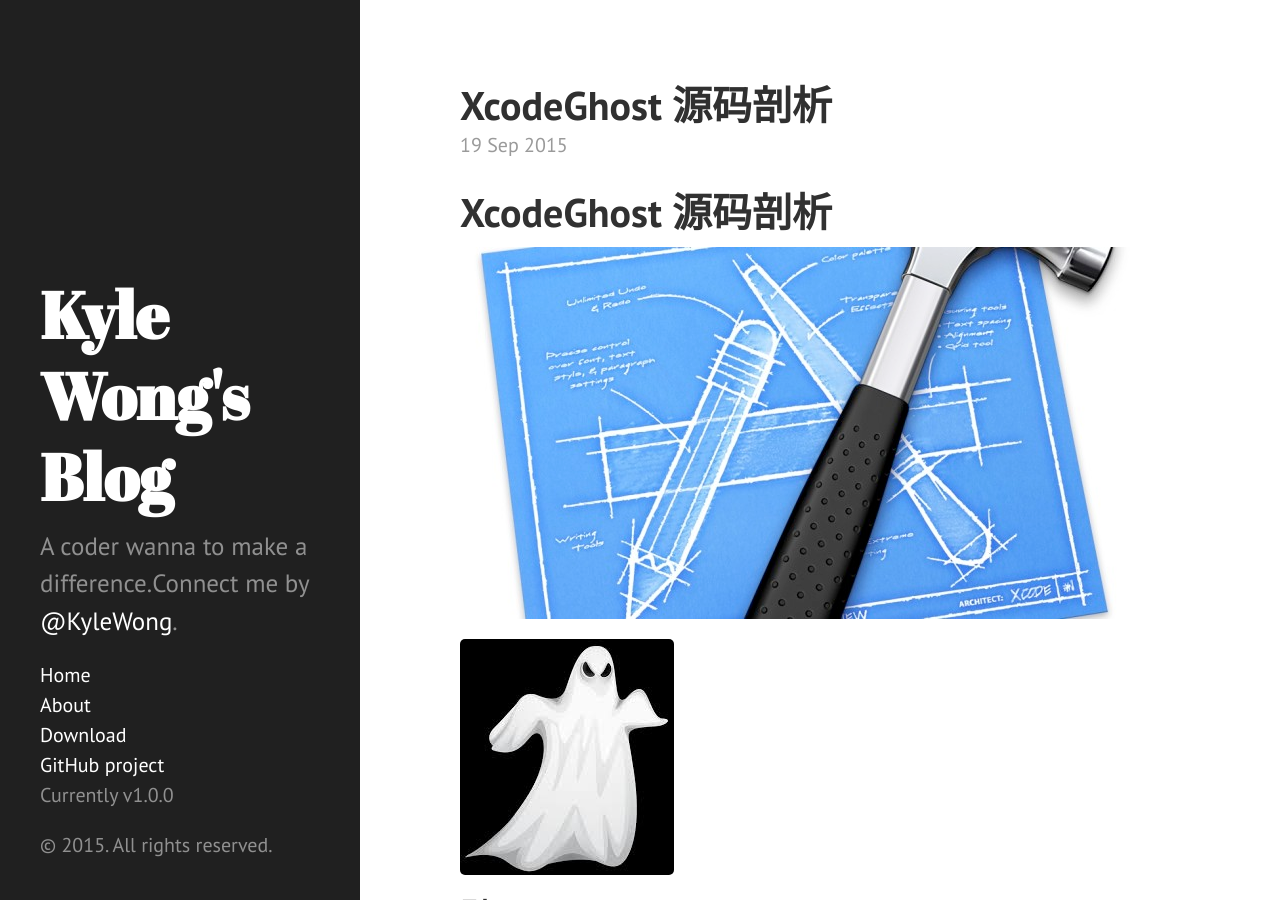
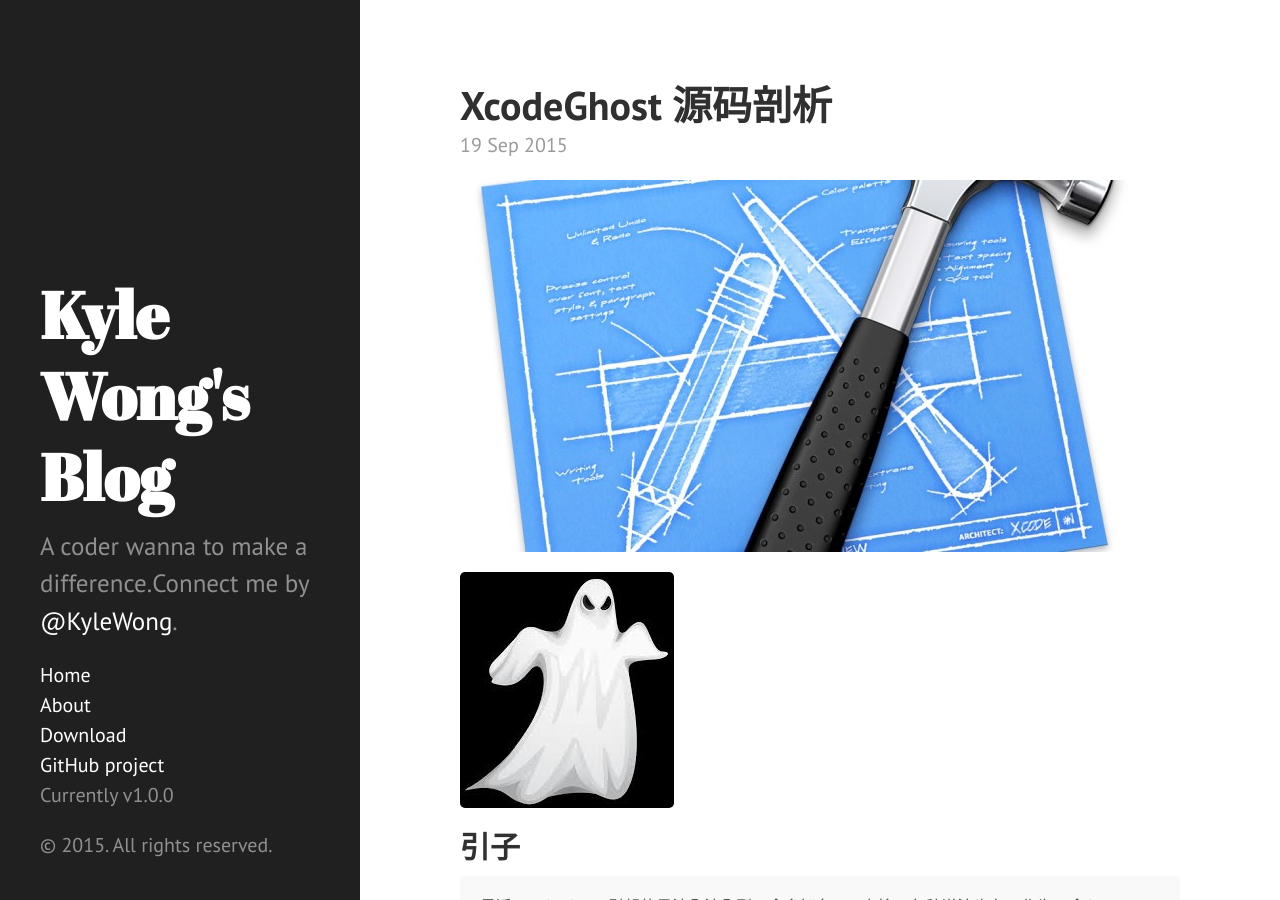
Before and after one commit to kangwang1988/kangwang1988.github.io, a Jekyll site: the page built from _posts/2015-09-19-Xcode-Ghost-源-码-剖-析.md, in a window 1280 px wide and 900 px high. Built offline with Jekyll 4.4.1, drawn with Linux system fonts in a browser that asks for light colours; Markdown is read by kramdown in place of the engine named in the settings.

Commit message:
Xcodeghost images

```diff
--- a/_posts/2015-09-19-Xcode-Ghost-源-码-剖-析.md
+++ b/_posts/2015-09-19-Xcode-Ghost-源-码-剖-析.md
@@ -2,7 +2,6 @@
 layout: post
 title: XcodeGhost 源码剖析
 ---
-# XcodeGhost 源码剖析
 
 ![Xcode](https://raw.githubusercontent.com/kangwang1988/kangwang1988.github.io/master/_images/xcodeghost_4.jpg)
 ![Ghost](https://raw.githubusercontent.com/kangwang1988/kangwang1988.github.io/master/_images/xcodeghost_5.jpeg)
```
